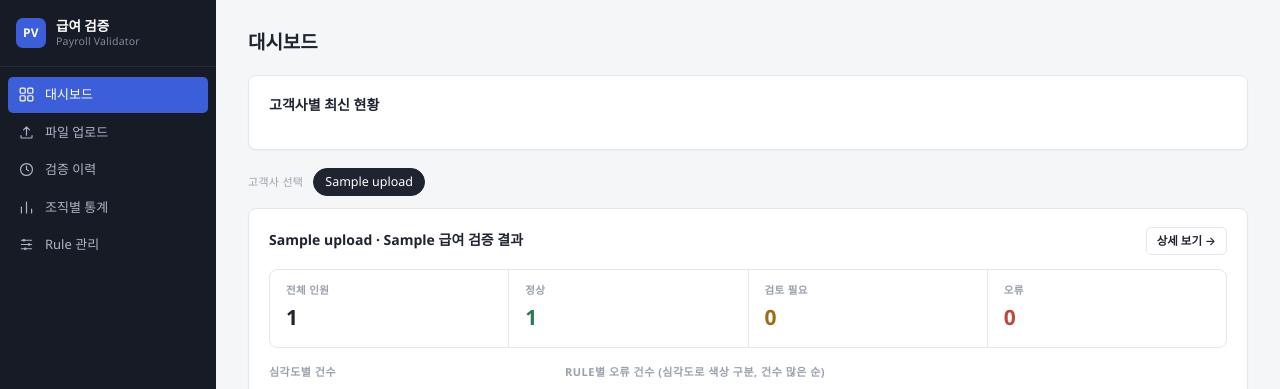
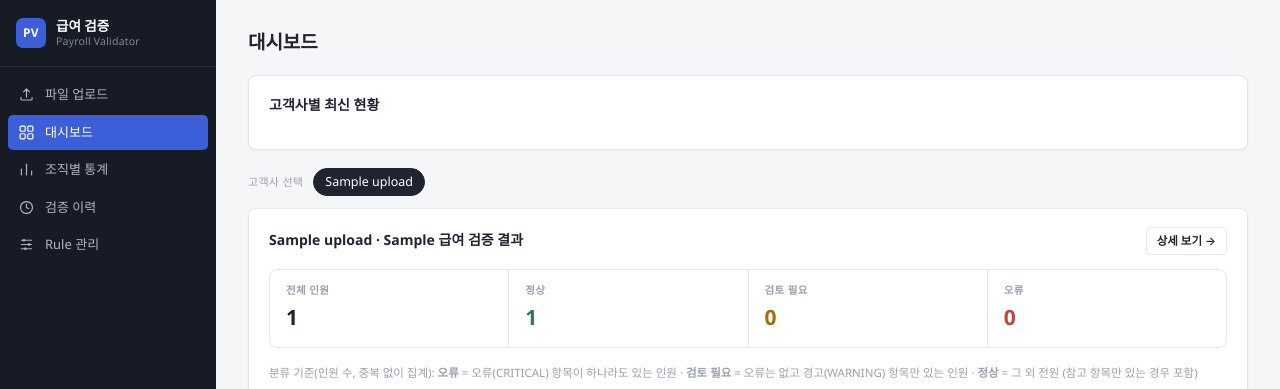
Before and after one commit to parkhanbyeol0110-del/payroll-validator, a Flask app: page / in a window 1280 px wide. Shown: the top 389 px of the page. Run offline with Flask 3, Linux system fonts and the light colour scheme; a user stored in the database is signed in; tables that the repository leaves empty hold one stand-in row (values such as "Sample post"); some libraries are stand-ins or nearby versions.

Commit message:
사이드바 메뉴 순서 변경 및 오류/검토필요/정상 분류 기준 안내 추가
파일 업로드가 실무에서 가장 먼저 쓰는 화면이라 최상단으로 올리고
대시보드-조직별 통계-검증 이력 순으로 재배치했다. 대시보드/상세 화면
KPI 카드 아래에 오류·검토 필요·정상을 나누는 기준(인원 단위, CRITICAL/
WARNING 보유 여부)을 명시했다.

Co-Authored-By: Claude Sonnet 5 <noreply@anthropic.com>

```diff
--- a/app/templates/base.html
+++ b/app/templates/base.html
@@ -22,21 +22,21 @@
       </div>
 
       <nav class="sidebar-nav">
+        <a href="{{ url_for('upload.upload_file') }}" class="{{ 'active' if request.endpoint == 'upload.upload_file' }}">
+          <svg viewBox="0 0 20 20" fill="none"><path d="M10 13V3.5M10 3.5L6.5 7M10 3.5L13.5 7" stroke="currentColor" stroke-width="1.4" stroke-linecap="round" stroke-linejoin="round"/><path d="M3.5 13.5V15.5C3.5 16.05 3.95 16.5 4.5 16.5H15.5C16.05 16.5 16.5 16.05 16.5 15.5V13.5" stroke="currentColor" stroke-width="1.4" stroke-linecap="round"/></svg>
+          <span>파일 업로드</span>
+        </a>
         <a href="{{ url_for('dashboard.index') }}" class="{{ 'active' if request.endpoint == 'dashboard.index' }}">
           <svg viewBox="0 0 20 20" fill="none"><rect x="2.5" y="2.5" width="6" height="6" rx="1.2" stroke="currentColor" stroke-width="1.4"/><rect x="11.5" y="2.5" width="6" height="6" rx="1.2" stroke="currentColor" stroke-width="1.4"/><rect x="2.5" y="11.5" width="6" height="6" rx="1.2" stroke="currentColor" stroke-width="1.4"/><rect x="11.5" y="11.5" width="6" height="6" rx="1.2" stroke="currentColor" stroke-width="1.4"/></svg>
           <span>대시보드</span>
         </a>
-        <a href="{{ url_for('upload.upload_file') }}" class="{{ 'active' if request.endpoint == 'upload.upload_file' }}">
-          <svg viewBox="0 0 20 20" fill="none"><path d="M10 13V3.5M10 3.5L6.5 7M10 3.5L13.5 7" stroke="currentColor" stroke-width="1.4" stroke-linecap="round" stroke-linejoin="round"/><path d="M3.5 13.5V15.5C3.5 16.05 3.95 16.5 4.5 16.5H15.5C16.05 16.5 16.5 16.05 16.5 15.5V13.5" stroke="currentColor" stroke-width="1.4" stroke-linecap="round"/></svg>
-          <span>파일 업로드</span>
+        <a href="{{ url_for('dashboard.org_stats') }}" class="{{ 'active' if request.endpoint == 'dashboard.org_stats' }}">
+          <svg viewBox="0 0 20 20" fill="none"><path d="M4 16.5V9.5M10 16.5V3.5M16 16.5V12" stroke="currentColor" stroke-width="1.4" stroke-linecap="round"/></svg>
+          <span>조직별 통계</span>
         </a>
         <a href="{{ url_for('dashboard.history') }}" class="{{ 'active' if request.endpoint == 'dashboard.history' }}">
           <svg viewBox="0 0 20 20" fill="none"><circle cx="10" cy="10" r="7" stroke="currentColor" stroke-width="1.4"/><path d="M10 6V10L12.5 11.5" stroke="currentColor" stroke-width="1.4" stroke-linecap="round"/></svg>
           <span>검증 이력</span>
-        </a>
-        <a href="{{ url_for('dashboard.org_stats') }}" class="{{ 'active' if request.endpoint == 'dashboard.org_stats' }}">
-          <svg viewBox="0 0 20 20" fill="none"><path d="M4 16.5V9.5M10 16.5V3.5M16 16.5V12" stroke="currentColor" stroke-width="1.4" stroke-linecap="round"/></svg>
-          <span>조직별 통계</span>
         </a>
         {% if current_user.is_admin %}
         <a href="{{ url_for('dashboard.rules') }}" class="{{ 'active' if request.endpoint in ('dashboard.rules',) }}">
--- a/app/templates/dashboard.html
+++ b/app/templates/dashboard.html
@@ -36,6 +36,9 @@
       <div class="kpi kpi-warning"><span class="kpi-label">검토 필요</span><span class="kpi-value">{{ summary.warning }}</span></div>
       <div class="kpi kpi-error"><span class="kpi-label">오류</span><span class="kpi-value">{{ summary.error }}</span></div>
     </div>
+    <p class="hint">분류 기준(인원 수, 중복 없이 집계): <strong>오류</strong> = 오류(CRITICAL) 항목이 하나라도 있는 인원 ·
+      <strong>검토 필요</strong> = 오류는 없고 경고(WARNING) 항목만 있는 인원 · <strong>정상</strong> = 그 외 전원
+      (참고 항목만 있는 경우 포함)</p>
 
     <div class="chart-row">
       <div class="chart-box" style="max-width:280px">
--- a/app/templates/detail.html
+++ b/app/templates/detail.html
@@ -24,6 +24,9 @@
     <div class="kpi kpi-warning"><span class="kpi-label">검토 필요</span><span class="kpi-value">{{ summary.warning }}</span></div>
     <div class="kpi kpi-error"><span class="kpi-label">오류</span><span class="kpi-value">{{ summary.error }}</span></div>
   </div>
+  <p class="hint">분류 기준(인원 수, 중복 없이 집계): <strong>오류</strong> = 오류(CRITICAL) 항목이 하나라도 있는 인원 ·
+    <strong>검토 필요</strong> = 오류는 없고 경고(WARNING) 항목만 있는 인원 · <strong>정상</strong> = 그 외 전원
+    (참고 항목만 있는 경우 포함)</p>
   <div class="kpi-row">
     <div class="kpi"><span class="kpi-label">미처리</span><span class="kpi-value">{{ summary.unresolved_count }}</span></div>
     <div class="kpi"><span class="kpi-label">처리완료</span><span class="kpi-value">{{ summary.resolved_count }}</span></div>
```
